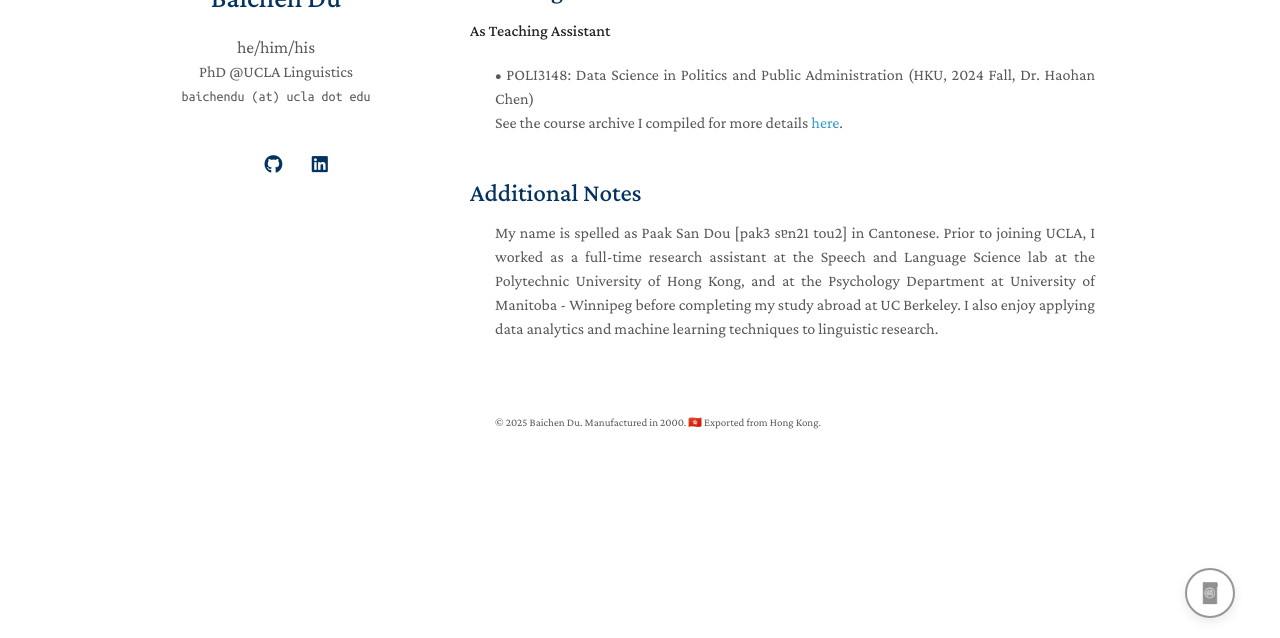
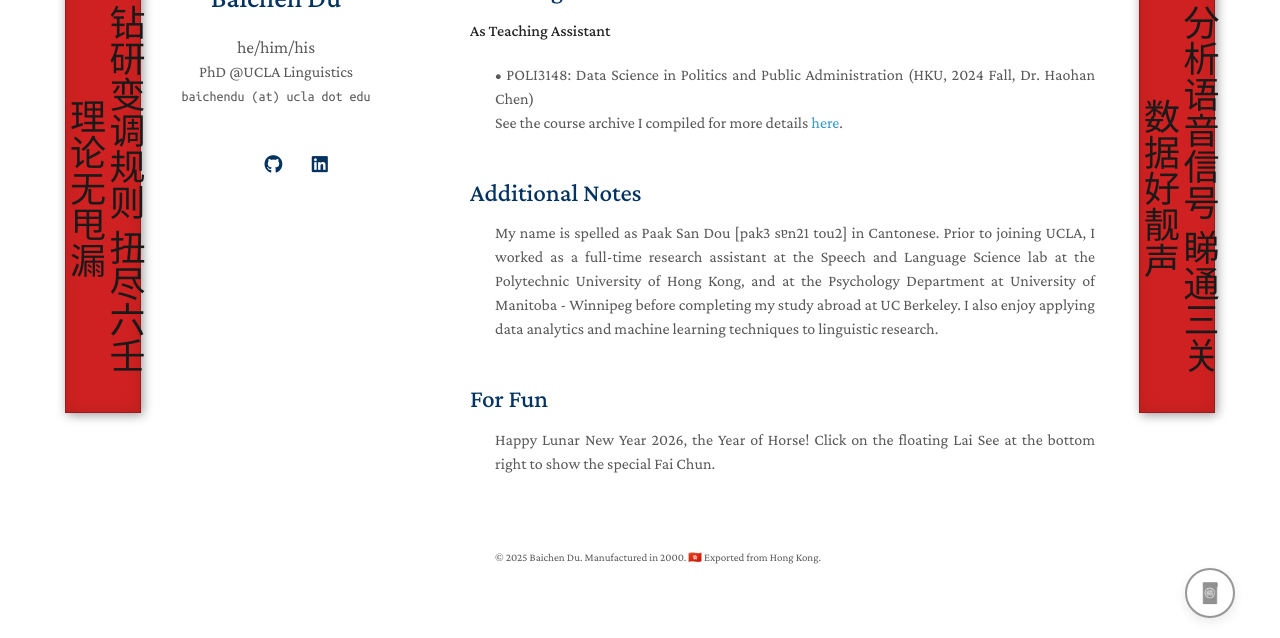
Before and after one commit to baichen-du/baichen-du.github.io, a Jekyll site: the page built from index.md, in a window 1280 px wide and 900 px high, scrolled down 1456 px, cut to the strip 262-900 px from the top of the window. Built offline with Jekyll 4.4.1, drawn with Linux system fonts in a browser that asks for light colours; some web fonts are replaced; a style sheet for code colours, icons or effects is not loaded; our own code applies the rules of GitHub Pages for plain Markdown files.

Commit message:
Add Lunar New Year section and update logs
Added a new section for Lunar New Year greetings and updated console log messages.

```diff
--- a/index.md
+++ b/index.md
@@ -92,6 +92,13 @@
 My name is spelled as Paak San Dou [pak3 sɐn21 tou2] in Cantonese. Prior to joining UCLA, I worked as a full-time research assistant at the Speech and Language Science lab at the Polytechnic University of Hong Kong, and at the Psychology Department at University of Manitoba - Winnipeg before completing my study abroad at UC Berkeley. I also enjoy applying data analytics and machine learning techniques to linguistic research.
 </div>
 <br>
+
+## For Fun
+
+<div style="text-align: justify">
+Happy Lunar New Year 2026, the Year of Horse! Click on the floating Lai See at the bottom right to show the special Fai Chun.
+</div>
+<br>
 <p></p>
 
 
```
Also changed, not shown: other parts of index.md (+2 -2 lines).
